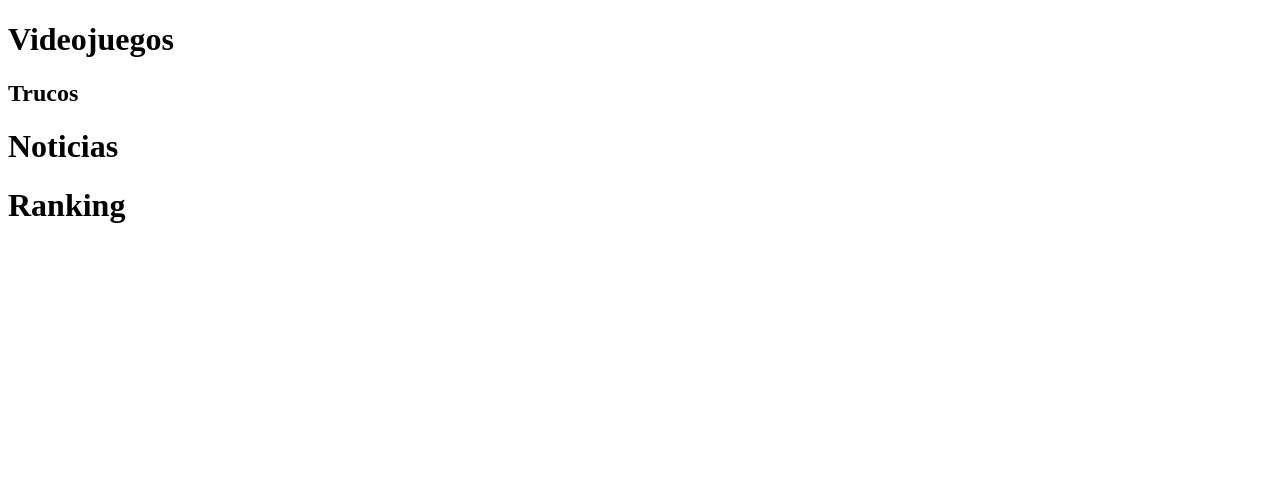
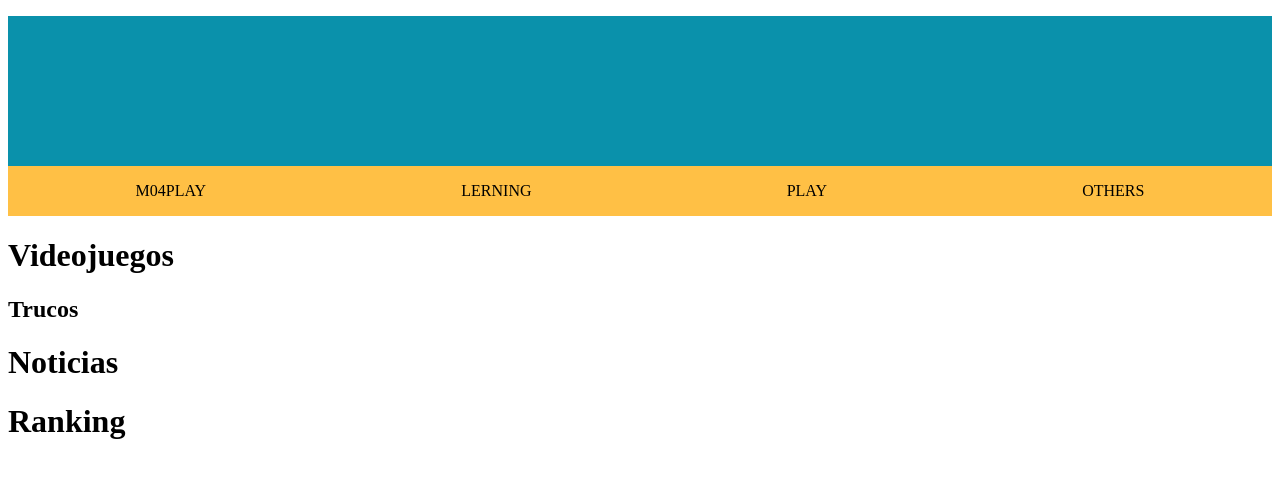
Before and after one commit to LeaHerrera/Projecto1, a plain HTML site: page Index.html in a window 1280 px wide. Drawn offline with Linux system fonts and the light colour scheme.

Commit message:
CSS comenzado y estructura del html finalizada

```diff
--- a/Index.html
+++ b/Index.html
@@ -4,13 +4,21 @@
 <head>
     <meta charset="UTF-8">
     <title>M4Play</title>
+    <link rel="stylesheet" href="main.css">
 </head>
 
 <body>
 
     <header>
-        <div></div>
-        <div></div>
+        <div id="divC1">
+            <figure> </figure>
+        </div>
+        <div id="divC2">
+            <p class="cabecera">M04PLAY</p>
+            <p class="cabecera">LERNING</p>
+            <p class="cabecera">PLAY</p>
+            <p class="cabecera">OTHERS</p>
+        </div>
     </header>
 
 
--- a/main.css
+++ b/main.css
@@ -0,0 +1,47 @@
+/*
+selector{
+    propiedad: valor;
+    propiedad: valor;
+    (...)
+}
+
+(...)
+
+*/
+html{
+    margin-top: 0px;
+}
+
+body {
+    margin-top: 0px;
+}
+header{
+    width: 100%;
+    height: 200px;
+    border: 3px;
+    margin: 0%;
+}
+#divC1{
+    background-color: #0A91AB;
+    width: 100%;
+    height: 75%;
+    margin: 0%;
+}
+figure{
+    margin-top: 0px;
+}
+#divC2{
+    background-color: #FFC045;
+    width: 100%;
+    height: 25%;
+    margin: 0%;
+
+
+    display: flex;
+    flex-direction: row;
+    justify-content: space-around;
+    align-items: center;
+}
+.cabecera{
+    margin-block: 5%;
+}
```
